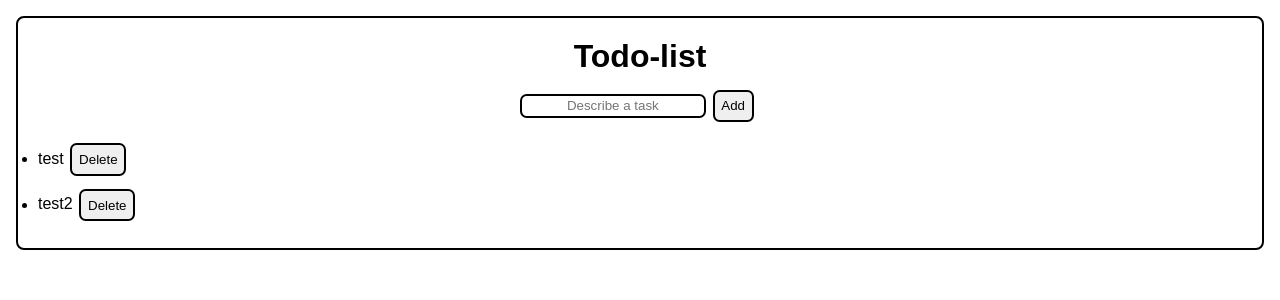
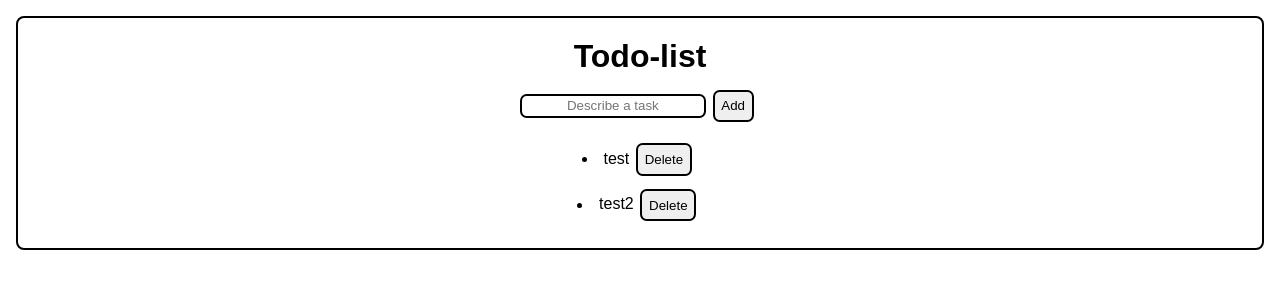
Before and after one commit to shotaroi/react-todo-list-app, a React (Vite) app: page / in a window 1280 px wide. Shown: the top 300 px of the page. Built offline with nearby package versions, Linux system fonts and the light colour scheme.

Commit message:
Keeps the list dots centered

```diff
--- a/src/index.css
+++ b/src/index.css
@@ -12,7 +12,7 @@
   margin: 1em;
 }
 
-h1, form {
+h1, form, li {
   text-align: center;
 }
 
@@ -33,3 +33,8 @@ button {
   border: 2px solid;
   border-radius: 0.5em;
 }
+
+/* Keeps the dots centered */
+ul {
+  list-style-position: inside
+}
```
